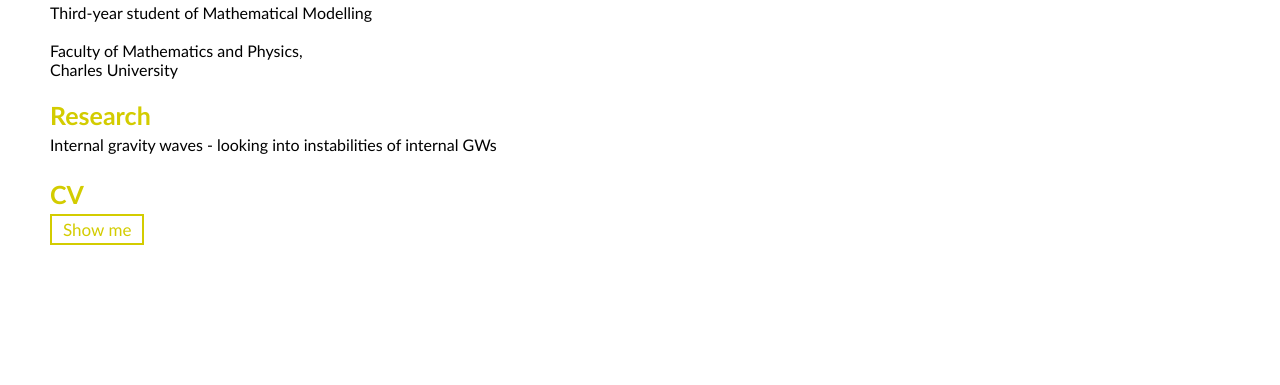
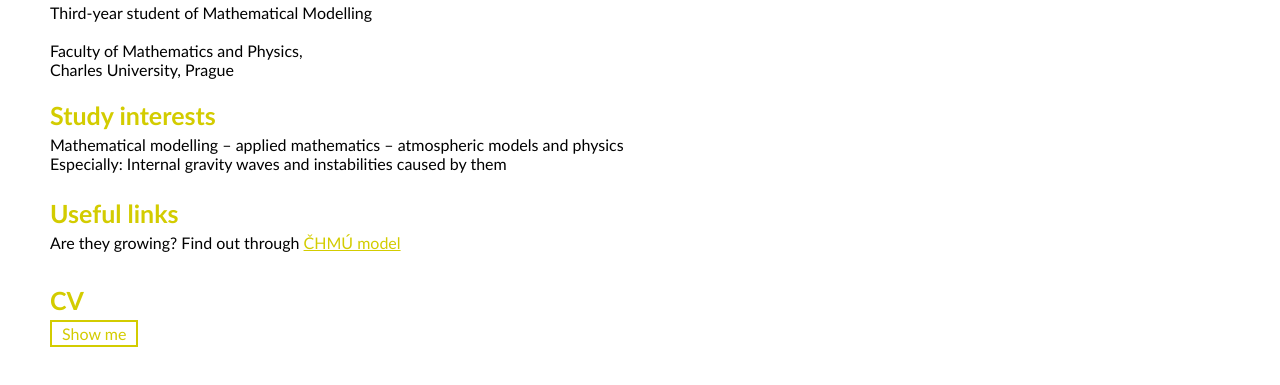
Before and after one commit to simbarton/simbarton.github.io, a plain HTML site: page index.html in a window 1280 px wide. Shown: the part 167-552 px from the top of the page. Drawn offline with Linux system fonts and the light colour scheme.

Commit message:
new index

```diff
--- a/index.html
+++ b/index.html
@@ -22,7 +22,7 @@
         }
 
         /* Headings */
-        h1, h2, h3 {
+        h1, h2, h3, h4 {
             color: #d3cc00;
             margin-bottom: 5px; /* Reduces space between heading and text */
         }
@@ -43,8 +43,8 @@
             border-color: #d3cc00;
             background-color: white;
             color: #d3cc00;
-            padding: 3px 11px;
-            font-size: 17px;
+            padding: 2px 10px;
+            font-size: 16px;
             font-family: Candara;
             cursor: pointer;
         }
@@ -52,12 +52,20 @@
             background-color: #d3cc00;
             color: white;
         }
-        div.fixed {
-            position: fixed;
-            color: #d3cc00;
-            bottom: 10px;
-            padding-bottom: 10px;
-            padding-left: 50px;
+        a:link {
+          color: #d3cc00;
+        }
+
+        a:visited {
+          color: purple;
+        }
+
+        a:hover {
+          color: hotpink;
+        }
+
+        a:active {
+          color: grey;
         }
     </style>
 </head>
@@ -72,15 +80,22 @@
             Third-year student of Mathematical Modelling<br>
             <br>
             Faculty of Mathematics and Physics,<br>
-            Charles University<br>
+            Charles University, Prague<br>
         </p>
 
-        <h2 style="font-size:25px;">Research</h2>
+        <h2 style="font-size:25px;">Study interests</h2>
         <p>
-            Internal gravity waves - looking into instabilities of internal GWs
+            Mathematical modelling – applied mathematics – atmospheric models and physics <br>
+            Especially: Internal gravity waves and instabilities caused by them
         </p>
 
-        <h3 style="font-size:25px;">CV</h3>
+        <h3 style="font-size:25px;">Useful links</h3>
+        <p>
+            Are they growing? Find out through
+            <a href="https://info.chmi.cz/bio/mapy.php?type=houby" target="_blank">ČHMÚ model</a>
+        </p>
+
+        <h4 style="font-size:25px;">CV</h4>
         <p>
             <button class="button" onclick="myFunction()">Show me</button>
             <p id="demo"></p>
```
